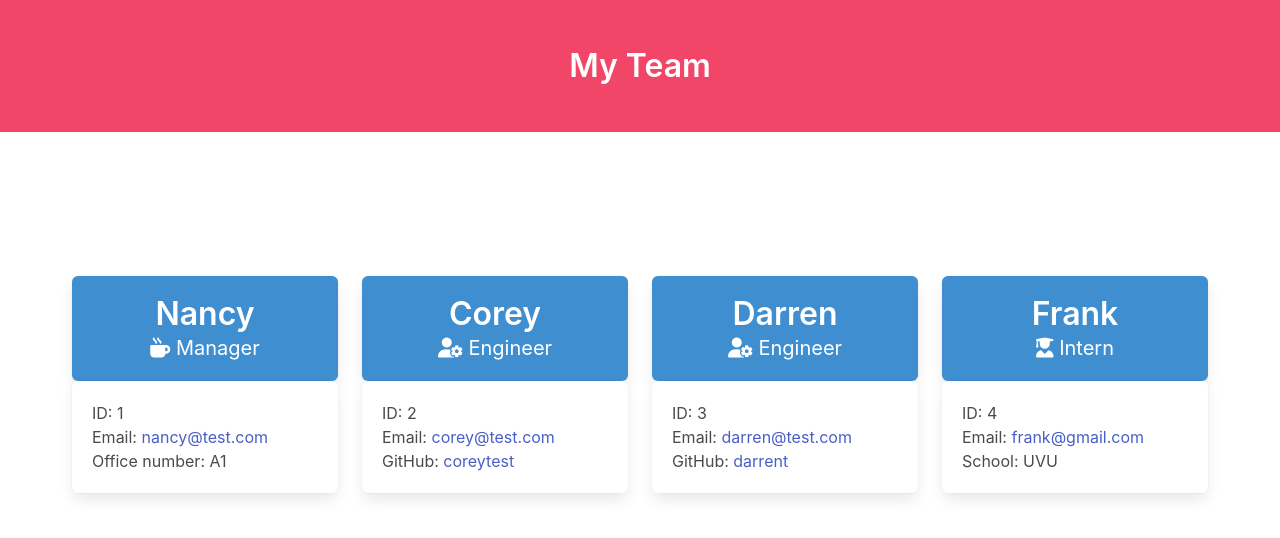
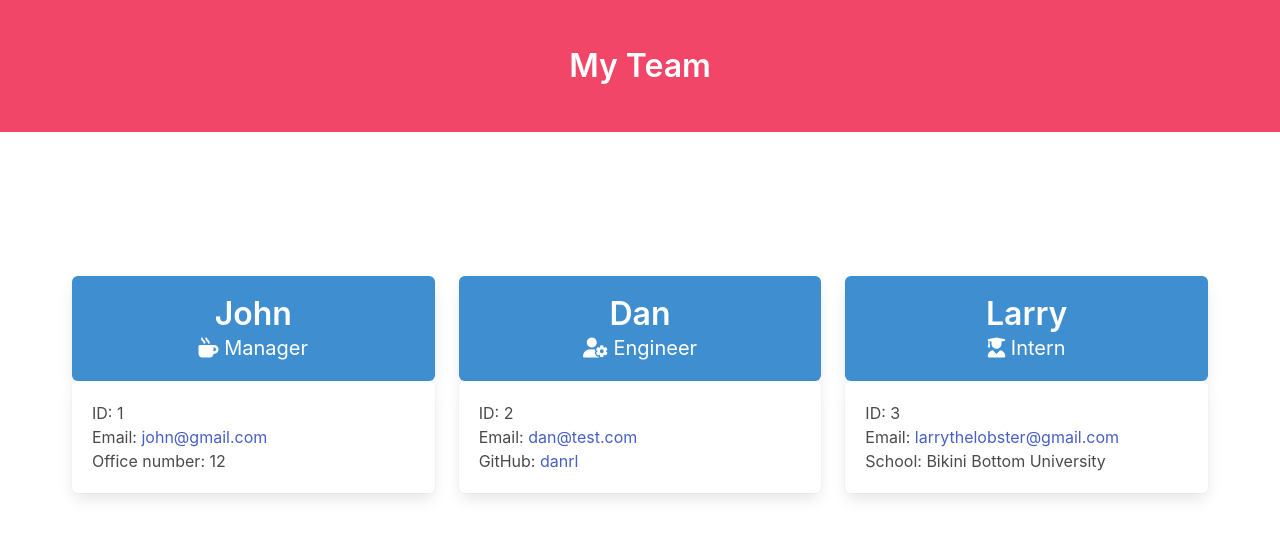
Before and after one commit to lrpineda/dream-team-generator, a website: page dist/index.html in a window 1280 px wide. Drawn offline with nearby package versions, Linux system fonts and the light colour scheme.

Commit message:
demo html

```diff
--- a/dist/index.html
+++ b/dist/index.html
@@ -23,49 +23,37 @@
 
                 <div class="column">
                     <div class="box has-background-info has-text-centered mb-0">
-                        <h1 class="title is-3 has-text-white">Nancy</h1>
+                        <h1 class="title is-3 has-text-white">John</h1>
                         <p class="subtitle is-5 has-text-white"><i class="fa-solid fa-mug-hot"></i>  Manager</p>
                     </div>
                     <div class="box">
                         <p>ID: 1</p>
-                        <p>Email: <a href="mailto:nancy@test.com">nancy@test.com</a></p>
-                        <p>Office number: A1</p>
+                        <p>Email: <a href="mailto:john@gmail.com">john@gmail.com</a></p>
+                        <p>Office number: 12</p>
                     </div>
                 </div>
 
                 <div class="column">
                     <div class="box has-background-info has-text-centered mb-0">
-                        <h1 class="title is-3 has-text-white">Corey</h1>
+                        <h1 class="title is-3 has-text-white">Dan</h1>
                         <p class="subtitle is-5 has-text-white"><i class="fa-solid fa-user-cog"></i>  Engineer</p>
                     </div>
                     <div class="box">
                         <p>ID: 2</p>
-                        <p>Email: <a href="mailto:corey@test.com">corey@test.com</a></p>
-                        <p>GitHub: <a href="https://github.com/coreytest">coreytest</a></p>
+                        <p>Email: <a href="mailto:dan@test.com">dan@test.com</a></p>
+                        <p>GitHub: <a href="https://github.com/danrl">danrl</a></p>
                     </div>
                 </div>
 
                 <div class="column">
                     <div class="box has-background-info has-text-centered mb-0">
-                        <h1 class="title is-3 has-text-white">Darren</h1>
-                        <p class="subtitle is-5 has-text-white"><i class="fa-solid fa-user-cog"></i>  Engineer</p>
+                        <h1 class="title is-3 has-text-white">Larry</h1>
+                        <p class="subtitle is-5 has-text-white"><i class="fa-solid fa-user-graduate"></i>  Intern</p>
                     </div>
                     <div class="box">
                         <p>ID: 3</p>
-                        <p>Email: <a href="mailto:darren@test.com">darren@test.com</a></p>
-                        <p>GitHub: <a href="https://github.com/darrent">darrent</a></p>
-                    </div>
-                </div>
-
-                <div class="column">
-                    <div class="box has-background-info has-text-centered mb-0">
-                        <h1 class="title is-3 has-text-white">Frank</h1>
-                        <p class="subtitle is-5 has-text-white"><i class="fa-solid fa-user-graduate"></i>  Intern</p>
-                    </div>
-                    <div class="box">
-                        <p>ID: 4</p>
-                        <p>Email: <a href="mailto:frank@gmail.com">frank@gmail.com</a></p>
-                        <p>School: UVU</p>
+                        <p>Email: <a href="mailto:larrythelobster@gmail.com">larrythelobster@gmail.com</a></p>
+                        <p>School: Bikini Bottom University</p>
                     </div>
                 </div>
 
```
